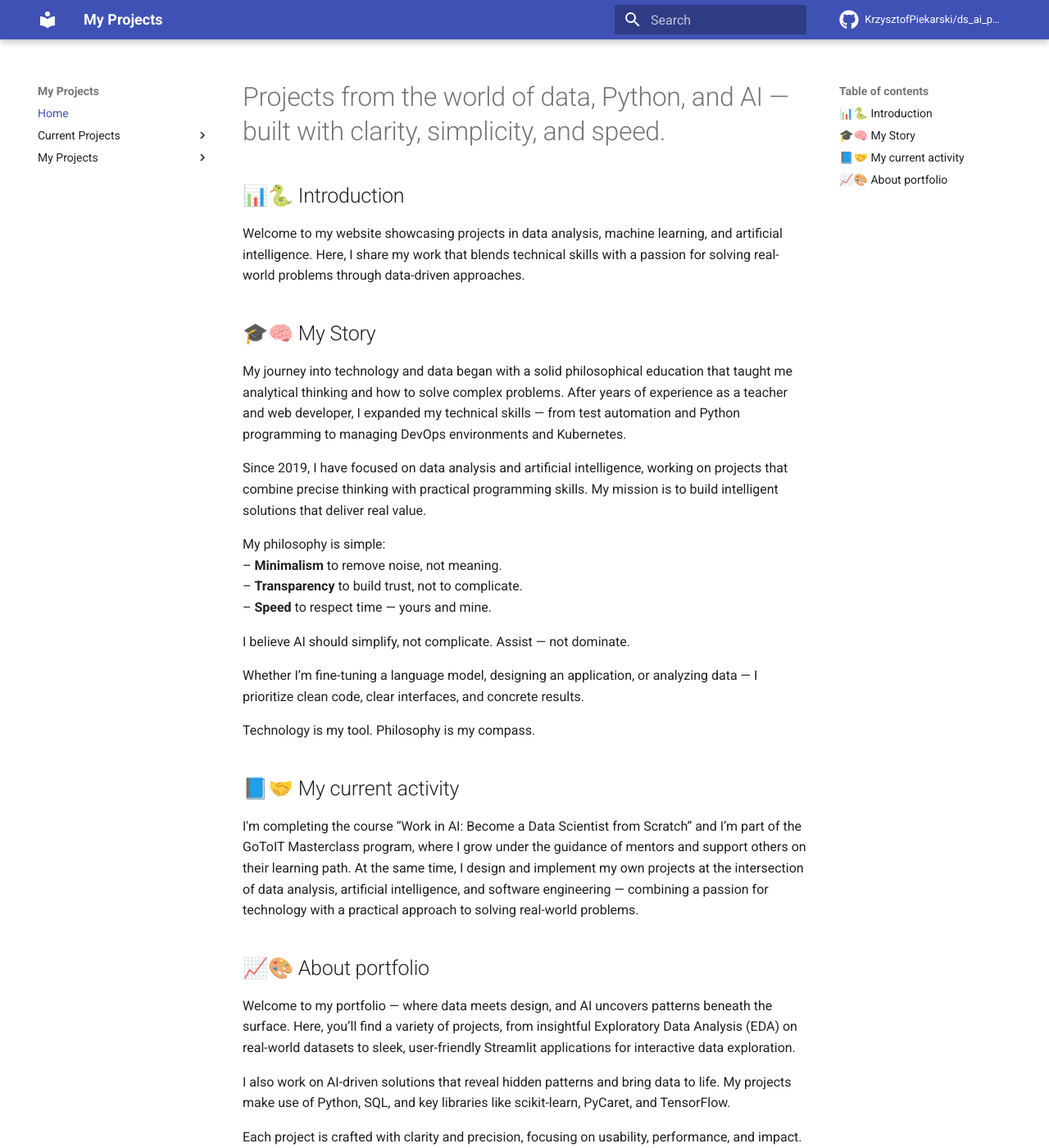
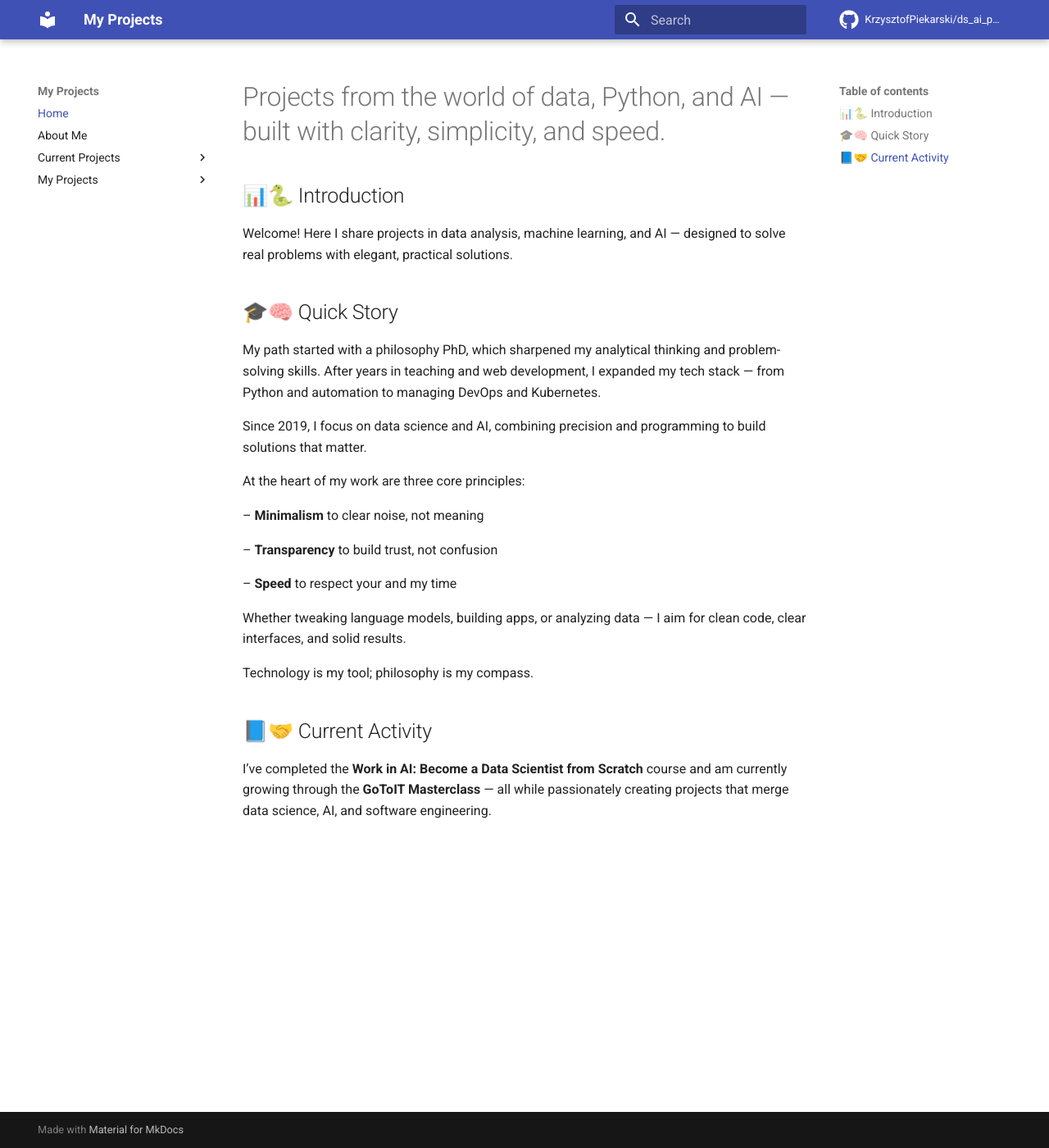
Before and after one commit to KrzysztofPiekarski/ds_ai_portfolio, an MkDocs documentation site: the page built from docs/index.md, in a window 1280 px wide and 1400 px high. Shown: the whole window at 82% size. Built offline with MkDocs 1.6.1 and Material for MkDocs 9.7.7, drawn with Linux system fonts in a browser that asks for light colours; comment, search, counter and statistics services are not loaded; some of the changed text lies outside the part shown.

Commit message:
adding portfolio files

```diff
--- a/docs/index.md
+++ b/docs/index.md
@@ -1,53 +1,26 @@
 # Projects from the world of data, Python, and AI — built with clarity, simplicity, and speed.
 
+## 📊🐍 Introduction
+Welcome! Here I share projects in data analysis, machine learning, and AI — designed to solve real problems with elegant, practical solutions.
 
 
-## 📊🐍 Introduction
-Welcome to my website showcasing projects in data analysis, machine learning, and artificial intelligence. Here, I share my work that blends technical skills with a passion for solving real-world problems through data-driven approaches.
+## 🎓🧠 Quick Story
+My path started with a philosophy PhD, which sharpened my analytical thinking and problem-solving skills. After years in teaching and web development, I expanded my tech stack — from Python and automation to managing DevOps and Kubernetes.
+
+Since 2019, I focus on data science and AI, combining precision and programming to build solutions that matter.
+
+At the heart of my work are three core principles:
+
+– **Minimalism** to clear noise, not meaning
+
+– **Transparency** to build trust, not confusion
+
+– **Speed** to respect your and my time
+
+Whether tweaking language models, building apps, or analyzing data — I aim for clean code, clear interfaces, and solid results.
+
+Technology is my tool; philosophy is my compass.
 
 
-
-
-## 🎓🧠 My Story
-
-
-My journey into technology and data began with a solid philosophical education that taught me analytical thinking and how to solve complex problems. After years of experience as a teacher and web developer, I expanded my technical skills — from test automation and Python programming to managing DevOps environments and Kubernetes.
-
-Since 2019, I have focused on data analysis and artificial intelligence, working on projects that combine precise thinking with practical programming skills. My mission is to build intelligent solutions that deliver real value.
-
-My philosophy is simple:
-– **Minimalism** to remove noise, not meaning.
-– **Transparency** to build trust, not to complicate.
-– **Speed** to respect time — yours and mine.
-
-I believe AI should simplify, not complicate.
-Assist — not dominate.
-
-Whether I’m fine-tuning a language model, designing an application, or analyzing data —
-I prioritize clean code, clear interfaces, and concrete results.
-
-Technology is my tool. Philosophy is my compass.
-
-
-
-
-## 📘🤝 My current activity
-
-
-I'm completing the course “Work in AI: Become a Data Scientist from Scratch” and I’m part of the GoToIT Masterclass program, where I grow under the guidance of mentors and support others on their learning path. At the same time, I design and implement my own projects at the intersection of data analysis, artificial intelligence, and software engineering — combining a passion for technology with a practical approach to solving real-world problems.
-
-
-
-
-
-## 📈🎨 About portfolio
-
-
-Welcome to my portfolio — where data meets design, and AI uncovers patterns beneath the surface.
-Here, you’ll find a variety of projects, from insightful Exploratory Data Analysis (EDA) on real-world datasets to sleek, user-friendly Streamlit applications for interactive data exploration.
-
-I also work on AI-driven solutions that reveal hidden patterns and bring data to life. My projects make use of Python, SQL, and key libraries like scikit-learn, PyCaret, and TensorFlow.
-
-Each project is crafted with clarity and precision, focusing on usability, performance, and impact. My goal is to build intuitive tools that simplify complex data and make AI accessible.
-
-I continuously update this portfolio with new ideas and innovations — I invite you to visit often!
+## 📘🤝 Current Activity
+I’ve completed the **Work in AI: Become a Data Scientist from Scratch** course and am currently growing through the **GoToIT Masterclass** — all while passionately creating projects that merge data science, AI, and software engineering.
--- a/mkdocs.yml
+++ b/mkdocs.yml
@@ -8,6 +8,7 @@ site_name: My Projects
 
 nav:
   - Home: index.md
+  - About Me: about-me.md
   - Current Projects:
       - Overview: current-projects/index.md
       - IchimokuAI App: current-projects/ichimokuAI/index.md
@@ -15,7 +16,7 @@ nav:
       - Overview: my-projects/index.md
       - Lingua Master App: my-projects/LinguaMaster/index.md
       - Find Friends App: my-projects/FindFriends/index.md
-      - Wrocław Marathon Predictor App: my-projects/Wroc-aw-Marathon-Predictor/index.md
+      - Wroclaw Marathon Predictor App: my-projects/Wroclaw-Marathon-Predictor/index.md
       - ChatBot App: my-projects/my_chatbot/index.md
       - Audio Notes App: my-projects/audio_notes/index.md
       - EDA Iris: my-projects/iris/index.md
```
Also changed, not shown: docs/about-me.md (added, +45 -0 lines).
